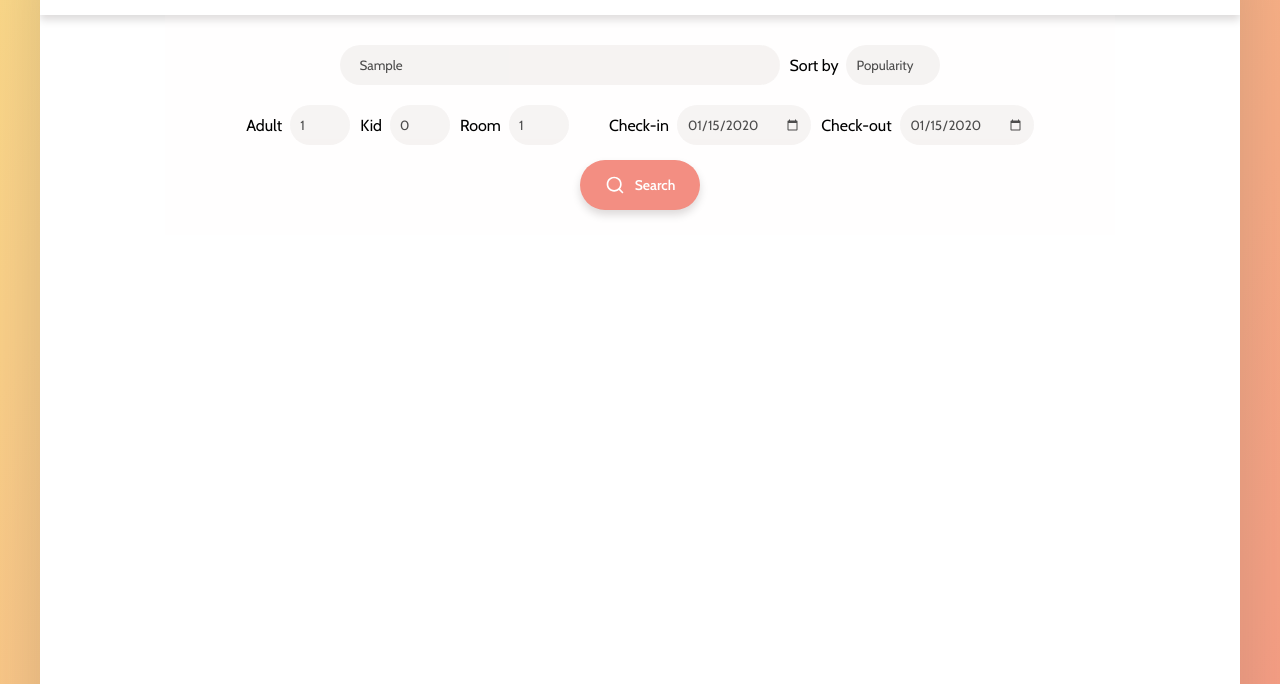
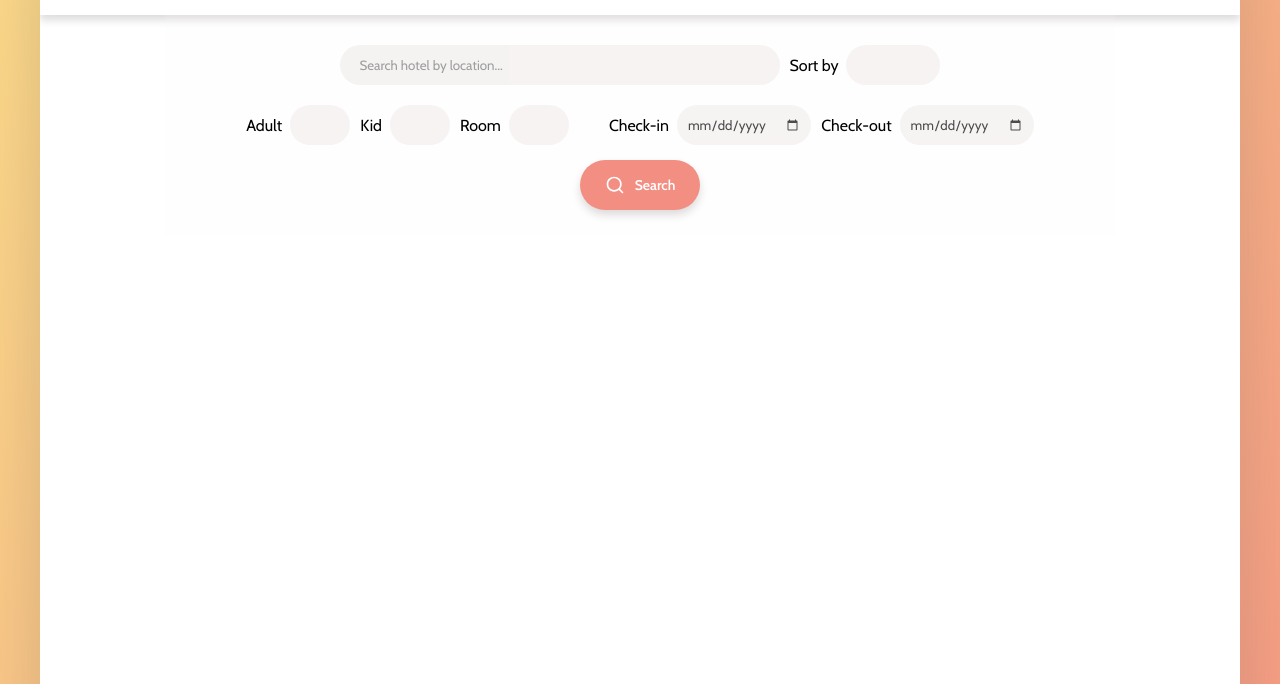
Before and after one commit to xinhuawu0501/hotelWorld, a website built with Parcel: page index.html in a window 1280 px wide. Both pictures are taken after typing "Sample", "2020-01-15", "2020-01-15" into the empty fields and a click on the button "Search". Shown: the part 116-800 px from the top of the page. Built offline with nearby package versions, Linux system fonts and the light colour scheme.

Commit message:
fix now bug

```diff
--- a/src/view/searchView.js
+++ b/src/view/searchView.js
@@ -1,3 +1,4 @@
+import { now } from "../js/helper.js";
 class SearchView {
   _parentEl = document.querySelector(".search");
 
@@ -41,9 +42,9 @@ class SearchView {
   addHandler(handler) {
     this._parentEl.addEventListener("submit", (e) => {
       e.preventDefault();
-      // for (const inputField of e.target) {
-      //   inputField.value = "";
-      // }
+      for (const inputField of e.target) {
+        inputField.value = "";
+      }
       handler();
     });
   }
```
Also changed, not shown: dist/index.html, 6 other files.
